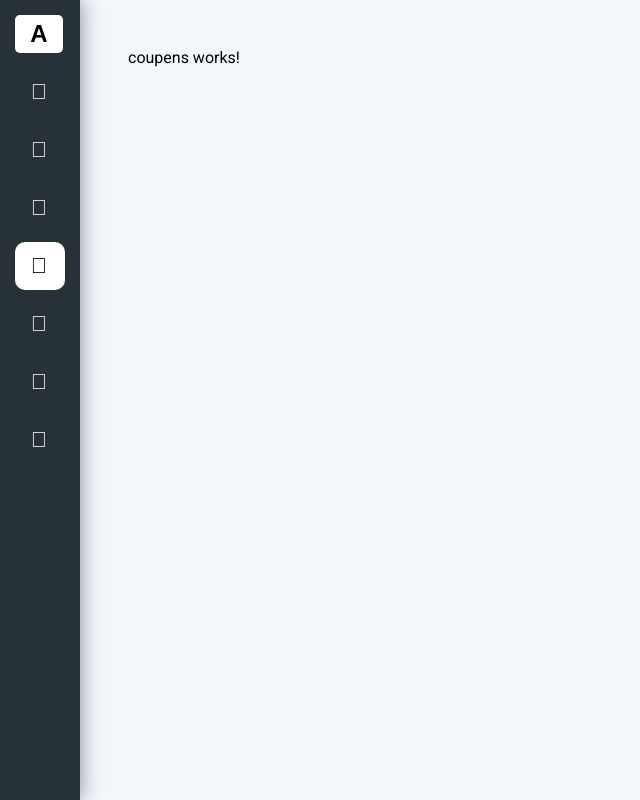
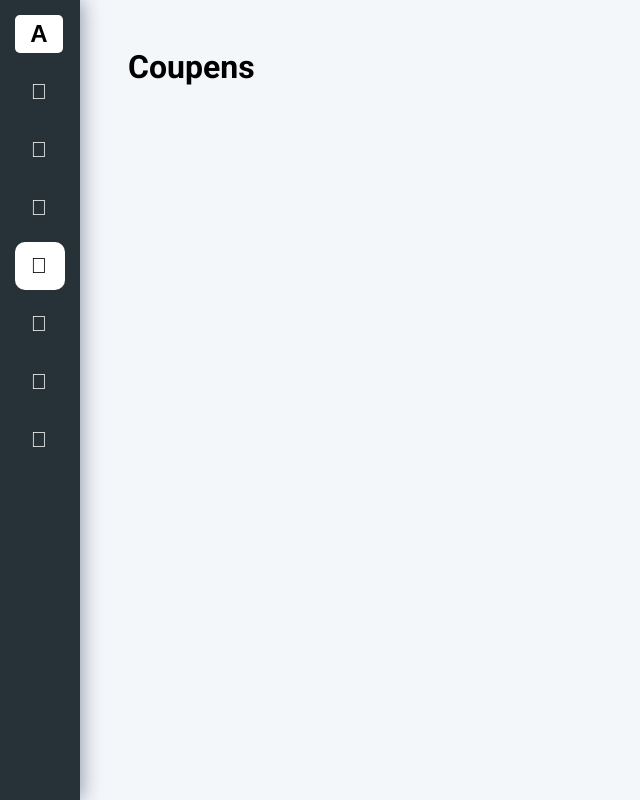
Before and after one commit to emjeisomDev/navbar, an Angular app: page /coupens in a window 1280 px wide. Shown: the whole page, without its empty margins (0-640 px from the left). Built offline with nearby package versions, Linux system fonts and the light colour scheme.

Commit message:
Filling in the templates

```diff
--- a/src/app/app.component.html
+++ b/src/app/app.component.html
@@ -1,5 +1,2 @@
 <app-sidenav (onToggleSideNav)="onToggleSideNav($event)"></app-sidenav>
-<app-body [collapsed]="iSideNavCollapsed" [screenWidth]="screenWidth">
-</app-body>
-
-<!-- 19:47 -->
+<app-body [collapsed]="iSideNavCollapsed" [screenWidth]="screenWidth"></app-body>
--- a/src/app/coupens/coupens.component.html
+++ b/src/app/coupens/coupens.component.html
@@ -1 +1 @@
-<p>coupens works!</p>
+<h1>Coupens</h1>
--- a/src/app/medias/medias.component.html
+++ b/src/app/medias/medias.component.html
@@ -1 +1 @@
-<p>medias works!</p>
+<h1>Medias</h1>
--- a/src/app/pages/pages.component.html
+++ b/src/app/pages/pages.component.html
@@ -1 +1 @@
-<p>pages works!</p>
+<h1>Pages</h1>
--- a/src/app/products/products.component.html
+++ b/src/app/products/products.component.html
@@ -1 +1 @@
-<p>products works!</p>
+<h1>Products</h1>
--- a/src/app/settings/settings.component.html
+++ b/src/app/settings/settings.component.html
@@ -1 +1 @@
-<p>settings works!</p>
+<h1>Settings</h1>
--- a/src/app/sidenav/sidenav.component.ts
+++ b/src/app/sidenav/sidenav.component.ts
@@ -1,4 +1,4 @@
-import { Component, EventEmitter, Output } from '@angular/core';
+import { Component, EventEmitter, Output, OnInit } from '@angular/core';
 import { navbarData } from './nav-data';
 import { SideNavToggle } from '../sidenavtoggle.interface';
 
@@ -7,7 +7,7 @@ import { SideNavToggle } from '../sidenavtoggle.interface';
   templateUrl: './sidenav.component.html',
   styleUrls: ['./sidenav.component.scss']
 })
-export class SidenavComponent {
+export class SidenavComponent implements OnInit {
 
   @Output() onToggleSideNav : EventEmitter<SideNavToggle> = new EventEmitter();
   collapsed = false;
--- a/src/app/statistics/statistics.component.html
+++ b/src/app/statistics/statistics.component.html
@@ -1 +1 @@
-<p>statistics works!</p>
+<h1>Statistics</h1>
```
